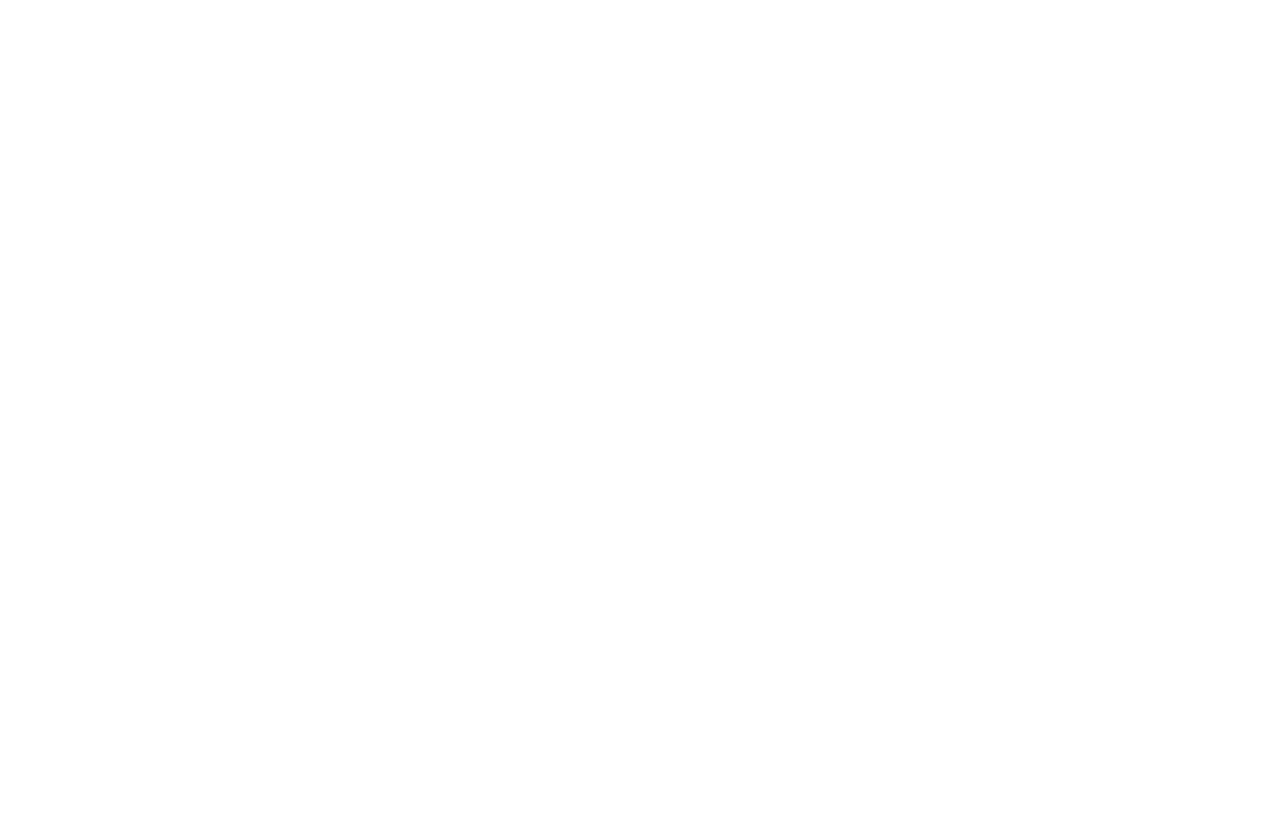
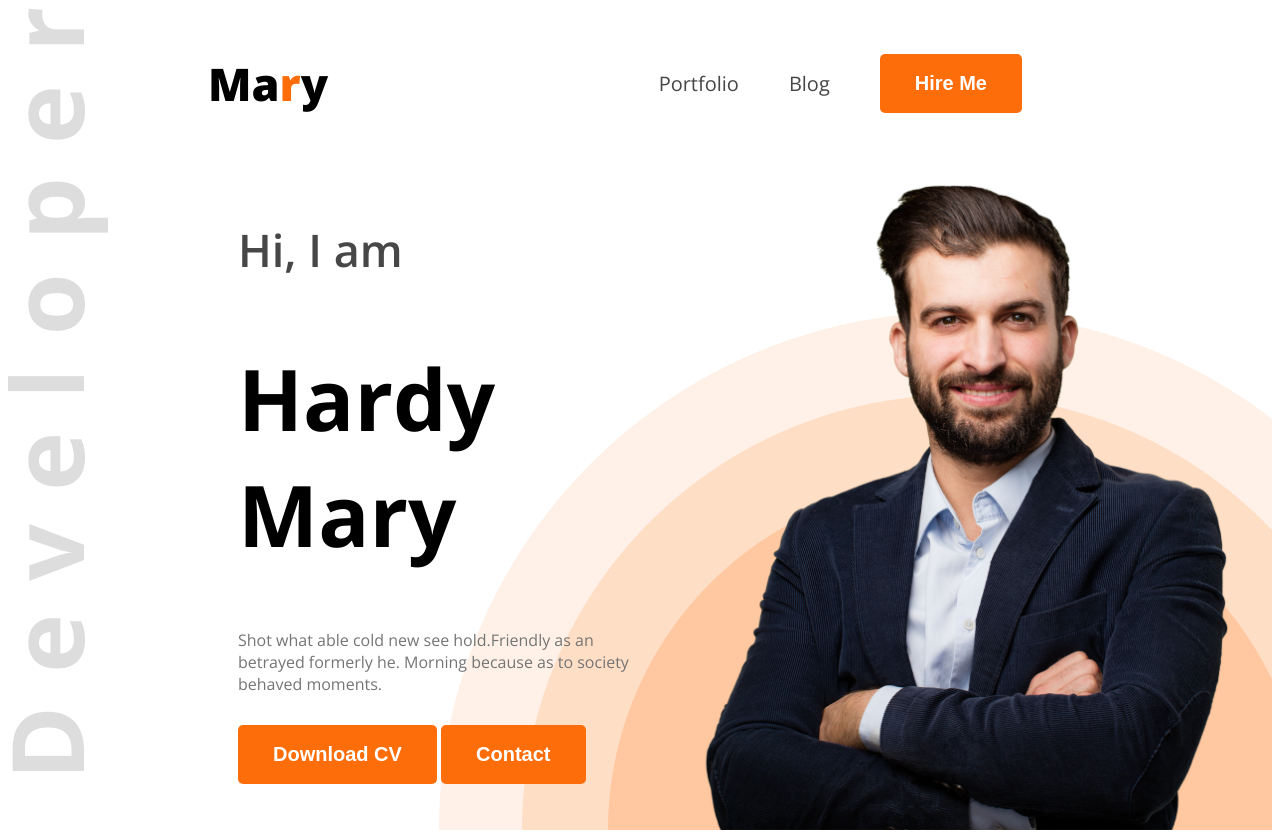
Before and after one commit to Annafi06/web-developer-portfolio, a plain HTML site: page index.html in a window 1280 px wide. Before the commit the page ends 800 px from the top, so only its background shows below. Drawn offline with nearby package versions, Linux system fonts and the light colour scheme.

Commit message:
updated banner

```diff
--- a/index.html
+++ b/index.html
@@ -4,8 +4,33 @@
     <meta charset="UTF-8">
     <meta name="viewport" content="width=device-width, initial-scale=1.0">
     <title>Web Developer Portfolio</title>
+    <link rel="preconnect" href="https://fonts.googleapis.com">
+    <link rel="preconnect" href="https://fonts.gstatic.com" crossorigin>
+    <link href="https://fonts.googleapis.com/css2?family=Open+Sans:ital,wght@0,300..800;1,300..800&display=swap" rel="stylesheet">
+    <link rel="stylesheet" href="style/portfolio.css">
 </head>
-<body>
-
+<body class="open-sans-normal">
+    <header class="header">
+        <nav>
+            <h3 class="nav-title">Ma<span class="text-primary">r</span>y</h3>
+            <ul>
+                <li><a class="dark-2" href="">Portfolio</a></li>
+                <li><a class="dark-2" href="">Blog</a></li>
+                <li><a href=""><button class="btn-primary">Hire Me</button></a></li>
+            </ul>
+        </nav>
+        <div class="banner">
+            <div class="banner-content">
+                <h4 class="banner-greet dark-2">Hi, I am</h4>
+                <h1 class="banner-title">Hardy Mary</h1>
+                <p class="banner-desc dark-3">Shot what able cold new see hold.Friendly as an betrayed formerly he. Morning because as to society behaved moments.</p>
+                <button class="btn-primary">Download CV</button>
+                <button class="btn-primary">Contact</button>
+            </div>
+            <img class="banner-pp" src="images/hardy.png" alt="">
+        </div>
+    </header>
+    <main></main>
+    <footer></footer>
 </body>
 </html>
--- /dev/null
+++ b/style/portfolio.css
@@ -0,0 +1,96 @@
+
+
+.open-sans-normal {
+  font-family: "Open Sans", sans-serif;
+  font-optical-sizing: auto;
+  font-style: normal;
+  font-variation-settings:
+    "wdth" 100;
+}
+
+/* Nav styles */
+nav{
+    display: flex;
+    align-items: center;
+    justify-content: space-between;
+    margin: 0px 200px;
+}
+
+.nav-title{
+    font-weight: 800;
+    font-size: 45px;
+}
+
+.text-primary{
+    color:  #FD6E0A;
+}
+
+nav ul{
+    display: flex;
+    align-items: center;
+
+}
+
+nav ul li{
+    list-style: none;
+    margin-right: 50px;
+}
+
+nav li a{
+    text-decoration: none;
+    font-size: 20px;
+}
+
+.dark-2{
+    color: #474747;
+}
+
+.btn-primary{
+    background-color: #FD6E0A;
+    color: white;
+    font-size: 20px;
+    font-weight: bold;
+    border: none;
+    padding: 18px 35px;
+    border-radius: 5px;
+}
+
+.banner{
+    display: flex;
+    justify-content: space-between;
+    margin: 0px 35px 0px 230px;
+}
+
+.banner-content{
+
+    max-width: 580px;
+}
+
+.banner-greet{
+    font-size: 45px;
+    font-weight: 600;
+}
+
+.banner-title{
+    font-size: 85px;
+    font-weight: bold;
+}
+
+.banner-pp{
+    width: 580px;
+}
+
+.banner-desc{
+    margin-bottom: 30px;
+    /* margin-top: 20px; */
+}
+
+.dark-3{
+    color: #757575;
+}
+
+.header{
+    background-image: url("../images/developer.png"), url("../images/header_bg.png");
+    background-repeat: no-repeat;
+    background-position: top left, bottom right;
+}
```
